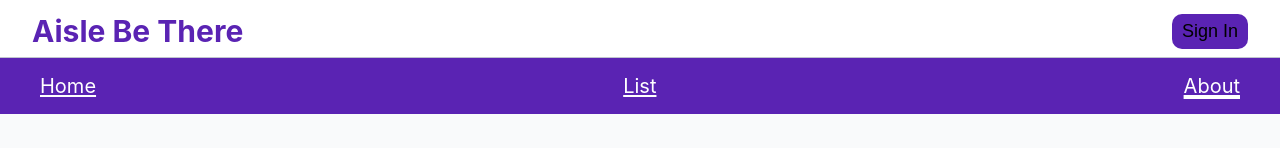
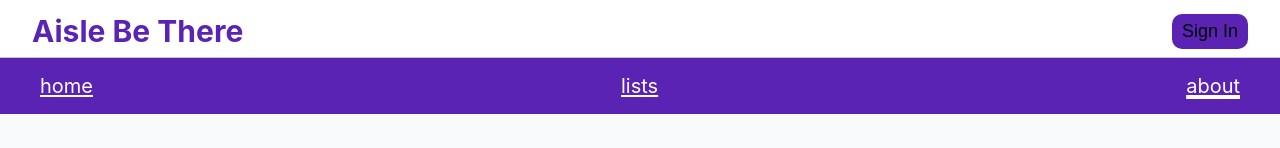
Before and after one commit to the-collab-lab/tcl-69-smart-shopping-list, a React (Vite) app: page /about in a window 1280 px wide. Shown: the top 148 px of the page. Built offline with nearby package versions, Linux system fonts and the light colour scheme; no server answers.

Commit message:
Change nav links to be lowercase

```diff
--- a/src/views/Layout.jsx
+++ b/src/views/Layout.jsx
@@ -24,13 +24,13 @@ export function Layout() {
 				<nav className="Nav">
 					<div className="Nav-container">
 						<NavLink to="/" className="Nav-link">
-							Home
+							home
 						</NavLink>
 						<NavLink to="/list" className="Nav-link">
-							List
+							lists
 						</NavLink>
 						<NavLink to="/about" className="Nav-link">
-							About
+							about
 						</NavLink>
 					</div>
 				</nav>
```
